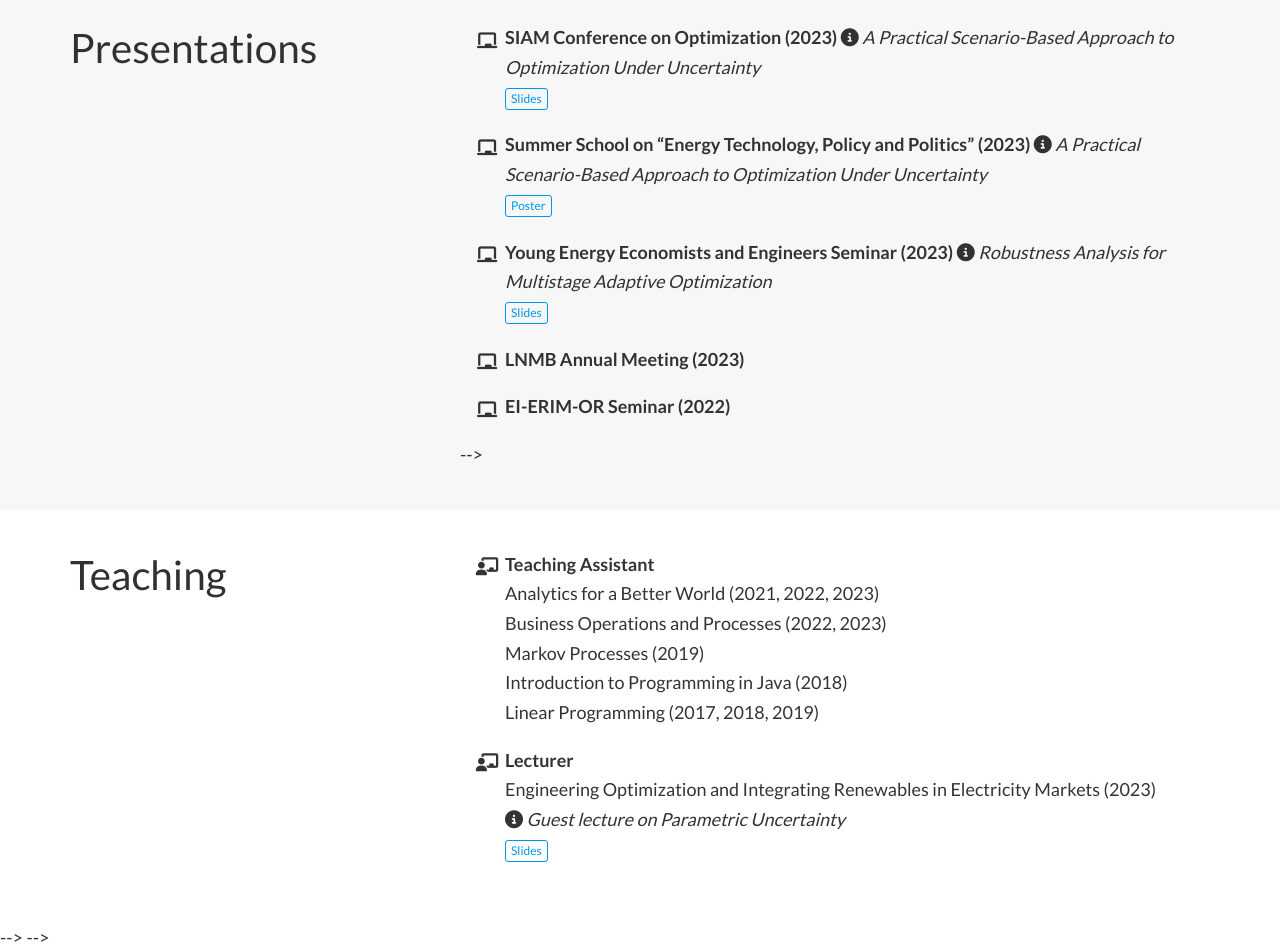
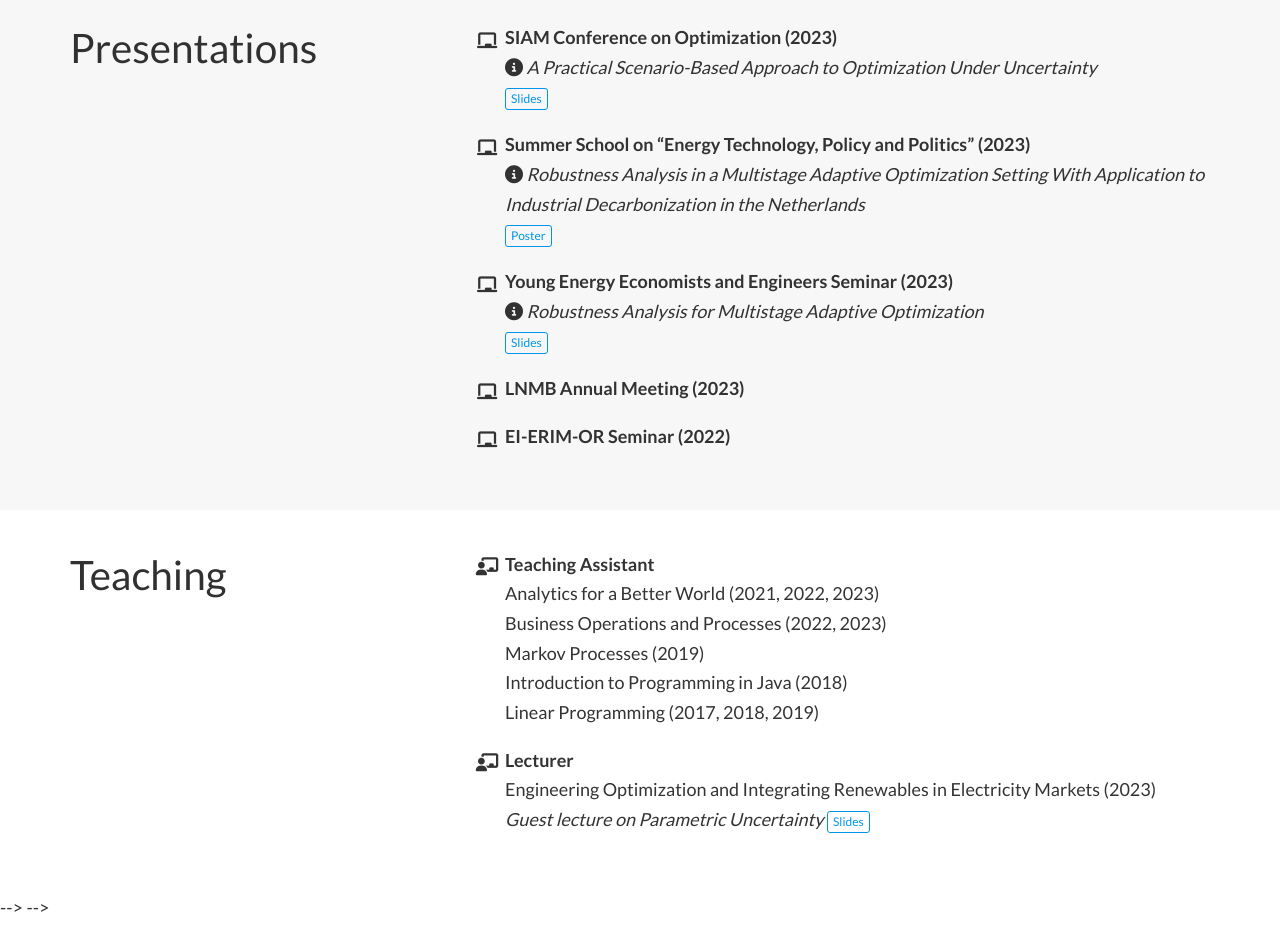
Before and after one commit to JustinStarreveld/JustinStarreveld.github.io, a plain HTML site: page index.html in a window 1280 px wide. Shown: the part 1099-2051 px from the top of the page. After the commit the page ends 2022 px from the top, so only its background shows below. Drawn offline with nearby package versions, Linux system fonts and the light colour scheme; some packages are replaced by stand-ins of ours; some icons are missing.

Commit message:
Update index.html

```diff
--- a/index.html
+++ b/index.html
@@ -112,6 +112,13 @@
             <span>Papers</span>
           </a>
         </li>
+		`
+		     <li class="nav-item">
+          <a href="/#presentations" data-target="#presentations">
+
+            <span>Presentations</span>
+          </a>
+        </li>
 
            <li class="nav-item">
           <a href="/#teaching" data-target="#teaching">
@@ -120,12 +127,7 @@
           </a>
         </li>
 
-           <li class="nav-item">
-          <a href="/#presentations" data-target="#presentations">
 
-            <span>Presentations</span>
-          </a>
-        </li>
 
           <!-- <li class="nav-item"> -->
           <!-- <a href="/#awards" data-target="#awards"> -->
@@ -394,7 +396,7 @@
       <li itemscope itemtype="http://schema.org/CreativeWork">
   <i class="fa-li fas fa-chalkboard" aria-hidden="true"></i>
 
-    <span itemprop="name"> <strong> SIAM Conference on Optimization (2023) </strong>  </span>
+    <span itemprop="name"> <strong> SIAM Conference on Optimization (2023) </strong>  </span> <br>
 	<i class="fa fa-info-circle"> </i> <i> A Practical Scenario-Based Approach to Optimization Under Uncertainty </i> <br>
 	<a class="btn btn-primary btn-outline btn-xs" href="https://justinstarreveld.github.io/pdf/2023-05-31_SIAMOP23_slides_robist.pdf">
 	  Slides
@@ -409,8 +411,8 @@
       <li itemscope itemtype="http://schema.org/CreativeWork">
   <i class="fa-li fas fa-chalkboard" aria-hidden="true"></i>
 
-    <span itemprop="name"> <strong> Summer School on “Energy Technology, Policy and Politics” (2023) </strong>  </span>
-	<i class="fa fa-info-circle"> </i> <i> A Practical Scenario-Based Approach to Optimization Under Uncertainty </i> <br>
+    <span itemprop="name"> <strong> Summer School on “Energy Technology, Policy and Politics” (2023) </strong>  </span> <br>
+	<i class="fa fa-info-circle"> </i> <i> Robustness Analysis in a Multistage Adaptive Optimization Setting With Application to Industrial Decarbonization in the Netherlands </i> <br>
 	<a class="btn btn-primary btn-outline btn-xs" href="https://justinstarreveld.github.io/pdf/2023-08-27_eth_ess_poster_robustness_analysis.pdf">
 	  Poster
 	  </a>
@@ -424,7 +426,7 @@
       <li itemscope itemtype="http://schema.org/CreativeWork">
   <i class="fa-li fas fa-chalkboard" aria-hidden="true"></i>
 
-    <span itemprop="name"> <strong> Young Energy Economists and Engineers Seminar (2023) </strong>  </span>
+    <span itemprop="name"> <strong> Young Energy Economists and Engineers Seminar (2023) </strong>  </span> <br>
 	<i class="fa fa-info-circle"> </i> <i> Robustness Analysis for Multistage Adaptive Optimization </i> <br>
 	<a class="btn btn-primary btn-outline btn-xs" href="https://justinstarreveld.github.io/pdf/2023-05-11_YEEES31_slides_starreveld.pdf">
 	  Slides
@@ -458,7 +460,7 @@
 </ul>
 
 
-  <!-- <!-- ------------ EURO ------------   --> -->
+  <!-- ------------ EURO ------------   -->
 
    <!-- <ul class="fa-ul"> -->
 
@@ -521,8 +523,7 @@
     <span itemprop="name"> <strong> Lecturer </strong>  </span>
   <p>
   Engineering Optimization and Integrating Renewables in Electricity Markets (2023) <br>
-  <i class="fa fa-info-circle"> </i> <i> Guest lecture on Parametric Uncertainty </i> <br>
-  <a class="btn btn-primary btn-outline btn-xs" href"https://justinstarreveld.github.io/pdf/2023-10-16_lecture_slides_parametric_uncertainty_in_ESOM_SEN">
+  <i> Guest lecture on Parametric Uncertainty </i> <a class="btn btn-primary btn-outline btn-xs" href"https://justinstarreveld.github.io/pdf/2023-10-16_lecture_slides_parametric_uncertainty_in_ESOM_SEN">
   Slides
 </a>
 
```
